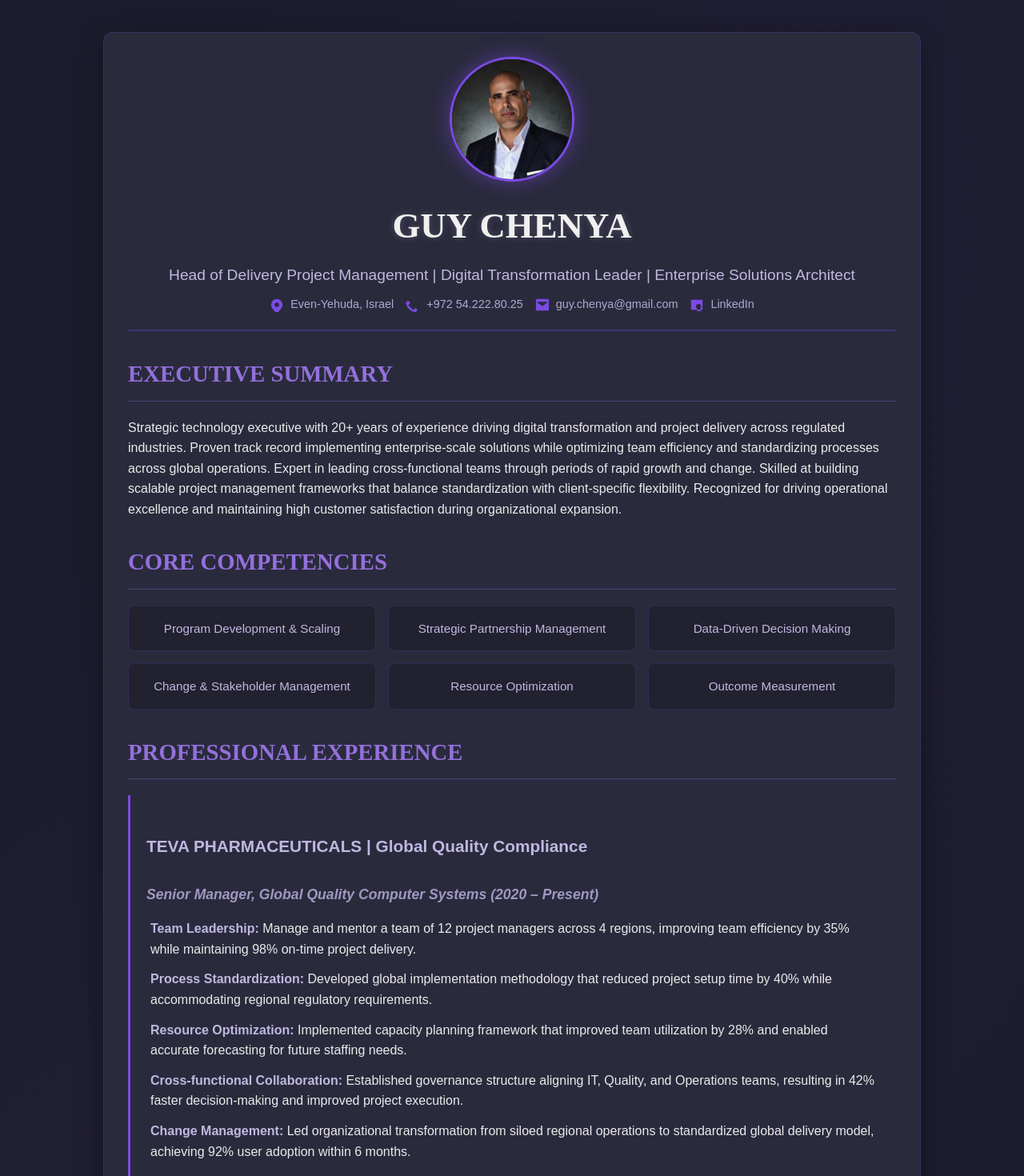
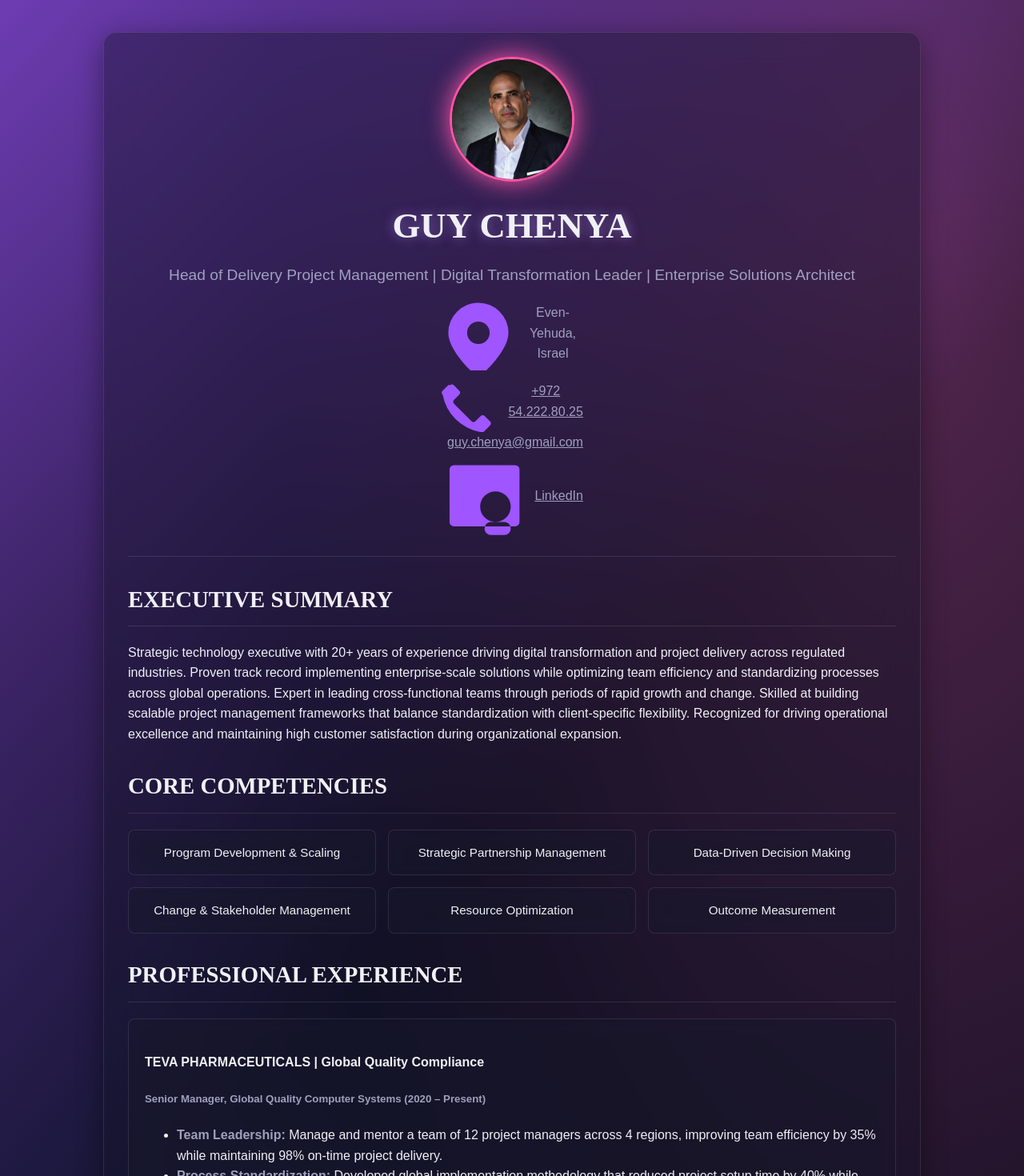
Before and after one commit to guychenya/guycbio, a React (Vite) app: page / in a window 1280 px wide. Shown: the top 1470 px of the page at 80% size. Built offline with nearby package versions, Linux system fonts and the light colour scheme.

Commit message:
refactor: Implement futuristic glassmorphism dashboard theme

```diff
--- a/src/index.css
+++ b/src/index.css
@@ -1,12 +1,23 @@
-/* --- Steel & Viber (Purple) Theme --- */
+/* --- Futuristic Glassmorphism Dashboard Theme --- */
+
+:root {
+    --primary-glow-color: hsla(260, 100%, 80%, 0.5);
+    --border-color: rgba(255, 255, 255, 0.1);
+    --card-background: rgba(30, 30, 50, 0.25);
+    --text-primary: #f0f0f5;
+    --text-secondary: #a0a0c0;
+    --accent-purple: #9f55ff;
+    --accent-pink: #ff55a5;
+}
 
 body {
-    /* A dark, steely blue/purple background */
-    background-color: #1C1C2E;
+    /* Vibrant, futuristic gradient background */
+    background-color: #0b0b1a;
     background-image:
-        radial-gradient(at 15% 85%, hsla(255, 30%, 25%, 0.3) 0px, transparent 50%),
-        radial-gradient(at 80% 10%, hsla(255, 35%, 20%, 0.25) 0px, transparent 50%);
-    color: #EAEAEA; /* A soft off-white for text */
+        linear-gradient(135deg, var(--accent-purple) -20%, transparent 40%),
+        radial-gradient(at 90% 10%, hsla(320, 100%, 70%, 0.3) 0px, transparent 50%),
+        radial-gradient(at 10% 90%, hsla(240, 100%, 70%, 0.3) 0px, transparent 50%);
+    color: var(--text-primary);
     font-family: 'Montserrat', sans-serif;
     line-height: 1.6;
     margin: 0;
@@ -17,17 +28,19 @@ body {
     max-width: 960px;
     margin: 0 auto;
 
-    /* A solid, card-like container, removing glassmorphism */
-    background: #2A2A3D; /* A slightly lighter dark card */
-    border-radius: 12px;
-    border: 1px solid rgba(123, 75, 228, 0.2); /* Subtle purple border */
+    /* --- Main Glass Layer --- */
+    background: rgba(20, 20, 40, 0.4);
+    backdrop-filter: blur(20px);
+    -webkit-backdrop-filter: blur(20px);
+    border-radius: 16px;
+    border: 1px solid var(--border-color);
     box-shadow: 0 8px 32px 0 rgba(0, 0, 0, 0.37);
     padding: 30px;
 }
 
 header {
     text-align: center;
-    border-bottom: 2px solid rgba(123, 75, 228, 0.3);
+    border-bottom: 1px solid var(--border-color);
     padding-bottom: 20px;
     margin-bottom: 30px;
     display: flex;
@@ -39,134 +52,100 @@ header {
     width: 150px;
     height: 150px;
     border-radius: 50%;
-    object-fit: cover; /* Ensures the image fits well */
-    border: 3px solid #7B4BE4; /* Main Viber-like purple */
-    box-shadow: 0 0 25px rgba(123, 75, 228, 0.5); /* A vibrant purple glow */
+    object-fit: cover;
+    border: 3px solid var(--accent-pink);
+    box-shadow: 0 0 30px var(--accent-pink);
     margin-bottom: 20px;
 }
 
 header h1 {
     font-family: 'Lora', serif;
     font-size: 2.8em;
-    color: #f0f0f0;
+    color: var(--text-primary);
     margin: 0;
-    text-shadow: 0 0 10px rgba(240, 240, 240, 0.2);
+    text-shadow: 0 0 15px var(--primary-glow-color);
 }
 
 header h2 {
     font-size: 1.2em;
     font-weight: 300;
-    color: #C0B8E0; /* A lighter, softer purple */
+    color: var(--text-secondary);
     margin: 10px 0;
 }
 
-.contact-info {
-    font-size: 0.9em;
-    color: #A098C0;
-    display: flex;
-    gap: 15px;
-    align-items: center;
-    flex-wrap: wrap;
-    justify-content: center;
-}
-
 .contact-info a, .contact-info span {
-    color: #B0A8D0;
-    text-decoration: none;
+    color: var(--text-secondary);
     transition: color 0.3s;
     display: flex;
     align-items: center;
-    gap: 8px; /* More space for icons */
+    gap: 8px;
 }
 
 .contact-info a:hover {
-    color: #D0C8F0;
+    color: var(--accent-pink);
 }
 
 .contact-info svg {
-    width: 18px;
-    height: 18px;
-    color: #7B4BE4; /* Make icons pop with the main purple */
-}
-
-section {
-    margin-bottom: 30px;
+    color: var(--accent-purple);
 }
 
 h3 {
     font-family: 'Lora', serif;
     font-size: 1.8em;
-    color: #9370DB; /* Medium Purple for section titles */
-    border-bottom: 1px solid rgba(147, 112, 219, 0.3);
+    color: var(--text-primary);
+    border-bottom: 1px solid var(--border-color);
     padding-bottom: 10px;
     margin-bottom: 20px;
 }
 
 h4 {
-    font-size: 1.3em;
-    color: #C0B8E0;
-    margin-bottom: 10px;
+    color: var(--text-primary);
 }
 
 h5 {
-    font-size: 1.1em;
-    font-style: italic;
-    color: #A098C0;
-    margin-bottom: 15px;
-}
-
-ul {
-    list-style: none;
-    padding-left: 0;
-}
-
-ul li {
-    padding-left: 5px;
-    margin-bottom: 12px;
+    color: var(--text-secondary);
 }
 
 strong {
-    color: #C0B8E0; /* Softer purple for strong text */
+    color: var(--text-secondary);
+    font-weight: 600;
+}
+
+/* --- Floating Glass Cards --- */
+.job, .skill-card {
+    background: var(--card-background);
+    backdrop-filter: blur(10px);
+    -webkit-backdrop-filter: blur(10px);
+    border: 1px solid var(--border-color);
+    border-radius: 8px;
+    transition: transform 0.3s, box-shadow 0.3s;
+}
+
+.job:hover, .skill-card:hover {
+    transform: translateY(-5px) scale(1.02);
+    box-shadow: 0 8px 25px rgba(0, 0, 0, 0.3);
+    border-color: rgba(255, 85, 165, 0.5);
 }
 
 .job {
-    margin-bottom: 20px;
+    margin-bottom: 25px;
     padding: 20px;
-    border-left: 3px solid #7B4BE4; /* A purple accent line */
-    border-radius: 0 8px 8px 0;
-    transition: background-color 0.3s, border-left-color 0.3s;
 }
 
-.job:hover {
-    background-color: rgba(0, 0, 0, 0.15);
-    border-left-color: #9370DB;
-}
-
-
-/* --- Skill Cards & Tags --- */
 .skills-grid {
     display: grid;
-    grid-template-columns: repeat(auto-fill, minmax(250px, 1fr)); /* Responsive grid */
+    grid-template-columns: repeat(auto-fill, minmax(250px, 1fr));
     gap: 15px;
     margin-top: 20px;
 }
 
 .skill-card {
-    background: rgba(0, 0, 0, 0.2);
-    border: 1px solid rgba(123, 75, 228, 0.2);
-    border-radius: 8px;
     padding: 15px 20px;
     text-align: center;
-    transition: transform 0.3s, box-shadow 0.3s;
-}
-
-.skill-card:hover {
-    transform: translateY(-5px);
-    box-shadow: 0 6px 20px rgba(123, 75, 228, 0.2);
 }
 
 .skill-tag {
-    color: #C0B8E0;
+    color: var(--text-primary);
     font-size: 0.95em;
     font-weight: 500;
 }
```
